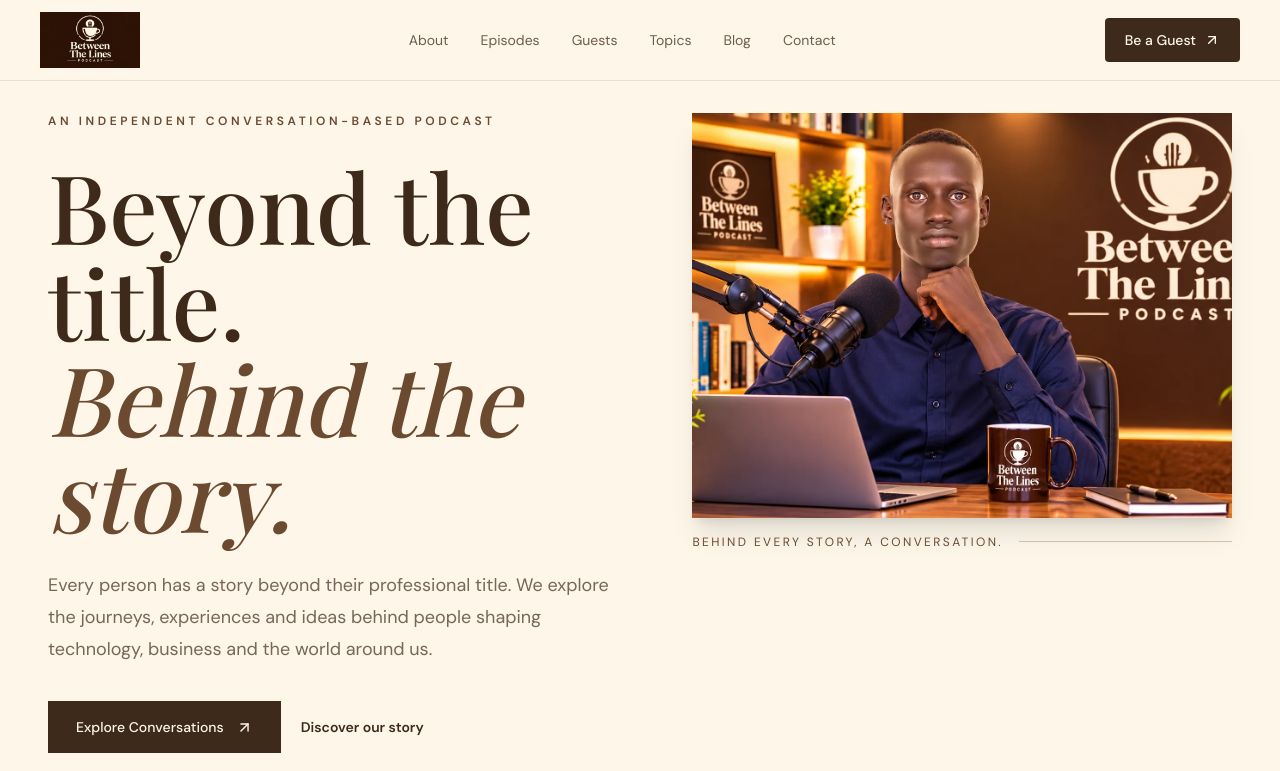
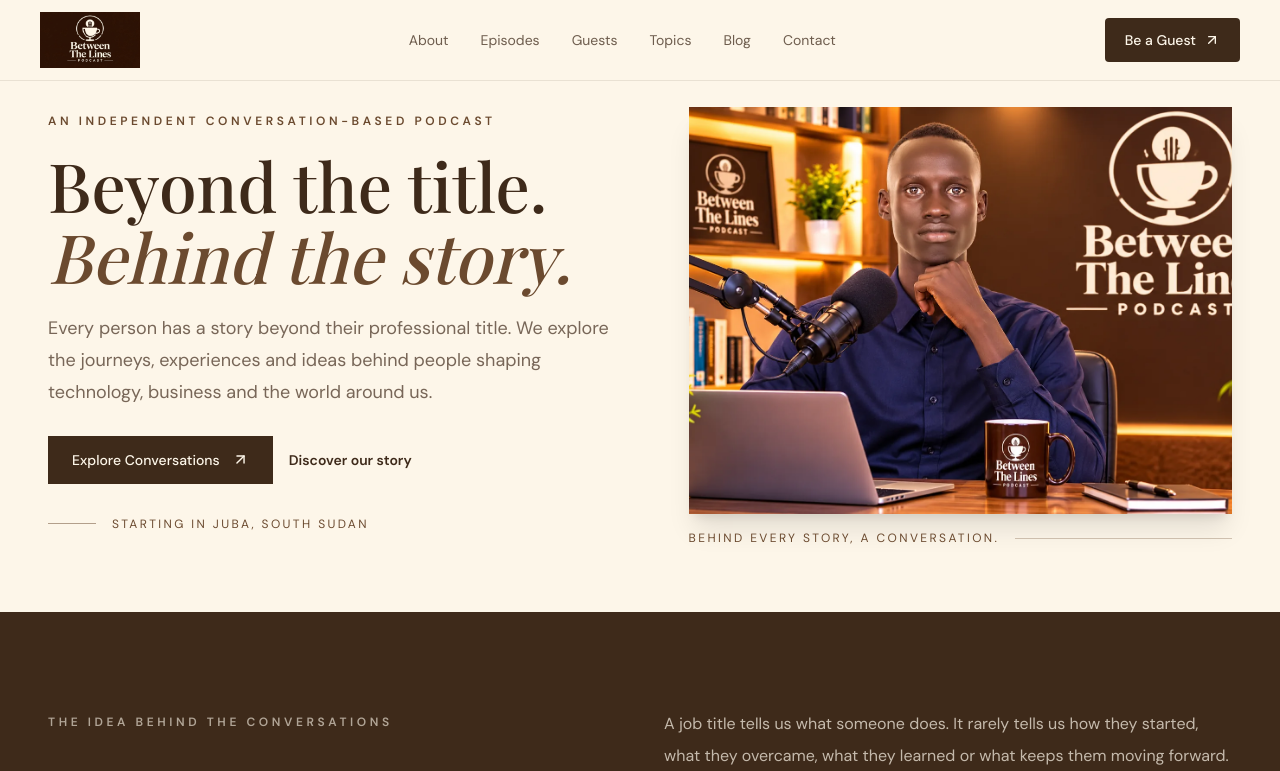
Before and after one commit to Tutgatluak-bol/between-the-lines-podcast, a React (Vite) app: page / in a window 1280 px wide. Shown: the top 771 px of the page. Built offline with nearby package versions, Linux system fonts and the light colour scheme.

Commit message:
Refine homepage hero layout and typography

```diff
--- a/src/pages/Home.jsx
+++ b/src/pages/Home.jsx
@@ -8,21 +8,21 @@ export default function Home() {
   return (
     <main>
       {/* Hero */}
-      <section className="overflow-hidden bg-cream px-6 pb-16 pt-8 md:px-10 md:pb-20 md:pt-10 lg:px-12 lg:pb-24 lg:pt-6">
-        <div className="mx-auto grid max-w-7xl items-start gap-10 lg:grid-cols-[1.05fr_0.95fr] lg:gap-12">
+      <section className="overflow-hidden bg-cream px-6 pb-12 pt-6 md:px-10 md:pb-16 md:pt-8 lg:px-12 lg:pb-16 lg:pt-4">
+        <div className="mx-auto grid max-w-7xl items-center gap-8 lg:grid-cols-[1.05fr_0.95fr] lg:gap-10">
 
           {/* Hero text */}
           <motion.div
             initial={{ opacity: 0, y: 25 }}
             animate={{ opacity: 1, y: 0 }}
             transition={{ duration: 0.8 }}
-            className="lg:pt-2"
+            className="lg:py-4"
           >
-            <p className="mb-7 text-xs font-semibold uppercase tracking-[0.3em] text-coffee">
+            <p className="mb-5 text-xs font-semibold uppercase tracking-[0.3em] text-coffee">
               An independent conversation-based podcast
             </p>
 
-            <h1 className="font-display text-4xl leading-[1] font-medium text-dark-brown sm:text-6xl md:text-7xl lg:text-7xl xl:text-8xl">
+            <h1 className="font-display text-4xl leading-[1.05] font-medium text-dark-brown sm:text-5xl md:text-6xl lg:text-[3.5rem] xl:text-[4.25rem]">
               Beyond the title.
               <br />
               <span className="italic text-coffee">
@@ -30,16 +30,16 @@ export default function Home() {
               </span>
             </h1>
 
-            <p className="mt-7 max-w-xl text-base leading-8 text-dark-brown/70 md:text-lg">
+            <p className="mt-5 max-w-xl text-base leading-7 text-dark-brown/70 md:text-lg md:leading-8">
               Every person has a story beyond their professional title.
               We explore the journeys, experiences and ideas behind
               people shaping technology, business and the world around us.
             </p>
 
-            <div className="mt-9 flex flex-wrap items-center gap-5">
+            <div className="mt-7 flex flex-wrap items-center gap-4">
               <Link
                 to="/episodes"
-                className="inline-flex items-center gap-3 bg-dark-brown px-7 py-4 text-sm font-medium text-cream transition hover:bg-coffee"
+                className="inline-flex items-center gap-3 bg-dark-brown px-6 py-3.5 text-sm font-medium text-cream transition hover:bg-coffee"
               >
                 Explore Conversations
                 <ArrowUpRight size={17} />
@@ -53,7 +53,7 @@ export default function Home() {
               </Link>
             </div>
 
-            <div className="mt-12 flex items-center gap-4">
+            <div className="mt-8 flex items-center gap-4">
               <span className="h-px w-12 bg-coffee/50" />
               <p className="text-xs uppercase tracking-[0.2em] text-coffee">
                 Starting in Juba, South Sudan
```
